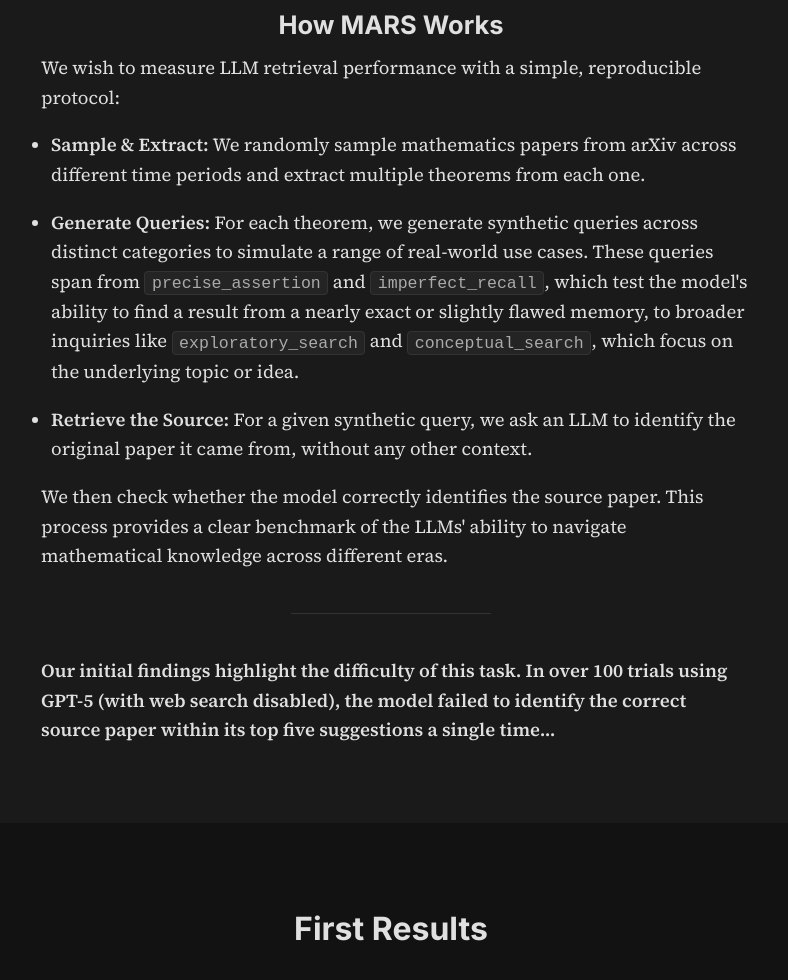
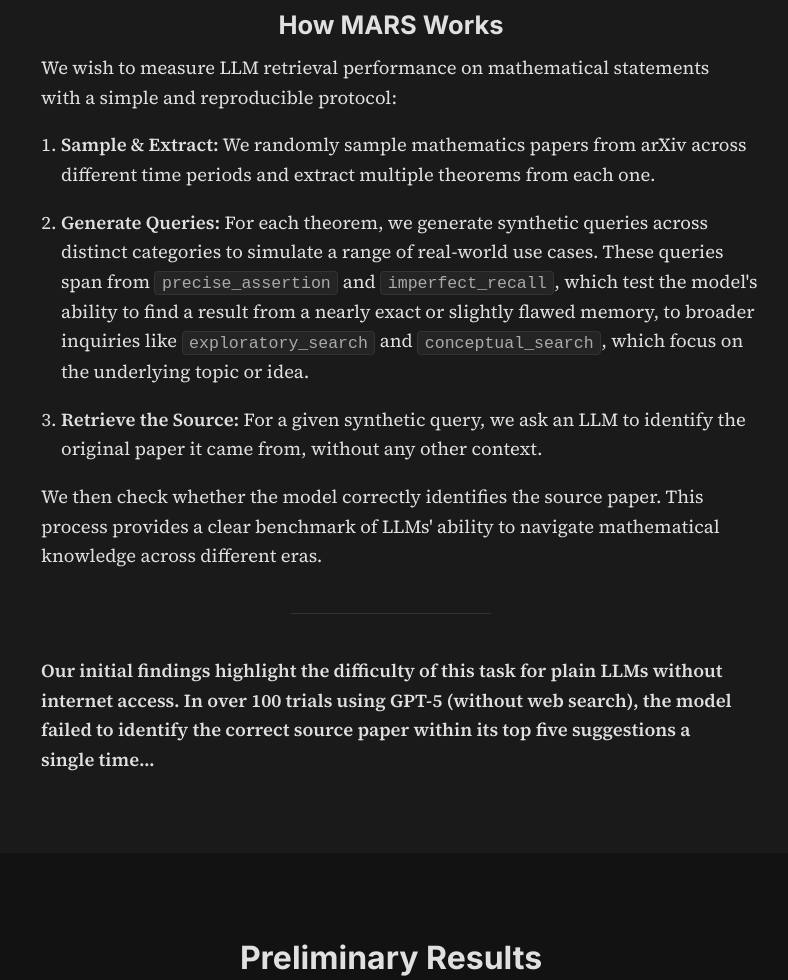
Before and after one commit to turnstilelabs/mars, a plain HTML site: page index.html in a window 1280 px wide. Shown: the part 460-1440 px from the top of the page, without its empty margins (249-1037 px from the left). Drawn offline with nearby package versions, Linux system fonts and the light colour scheme.

Commit message:
wording adjustement

```diff
--- a/index.html
+++ b/index.html
@@ -73,8 +73,9 @@
     <main>
         <section id="setup" class="manifesto">
             <h2>How MARS Works</h2>
-            <p>We wish to measure LLM retrieval performance with a simple, reproducible protocol:</p>
-            <ul>
+            <p>We wish to measure LLM retrieval performance on mathematical statements with a simple and reproducible
+                protocol:</p>
+            <ol>
                 <li>
                     <strong>Sample & Extract:</strong> We randomly sample mathematics papers from arXiv
                     across different time periods and extract multiple theorems from each one.
@@ -91,18 +92,19 @@
                     <strong>Retrieve the Source:</strong> For a given synthetic query, we ask an LLM to identify
                     the original paper it came from, without any other context.
                 </li>
-            </ul>
+            </ol>
             <p>We then check whether the model correctly identifies the source paper.
-                This process provides a clear benchmark of the LLMs' ability to navigate mathematical knowledge across
+                This process provides a clear benchmark of LLMs' ability to navigate mathematical knowledge across
                 different eras.</p>
             <hr>
-            <p><strong>Our initial findings highlight the difficulty of this task. In over 100 trials using
-                    GPT-5 (with web search disabled), the model failed to identify the correct source paper within its
+            <p><strong>Our initial findings highlight the difficulty of this task for plain LLMs without internet
+                    access. In over 100 trials using
+                    GPT-5 (without web search), the model failed to identify the correct source paper within its
                     top five suggestions a single time...</strong></p>
         </section>
 
         <section id="app-section">
-            <h2>First Results</h2>
+            <h2>Preliminary Results</h2>
             <h1 id="paper-title"></h1>
             <div id="paper-controls" class="paper-controls"></div>
 
```
